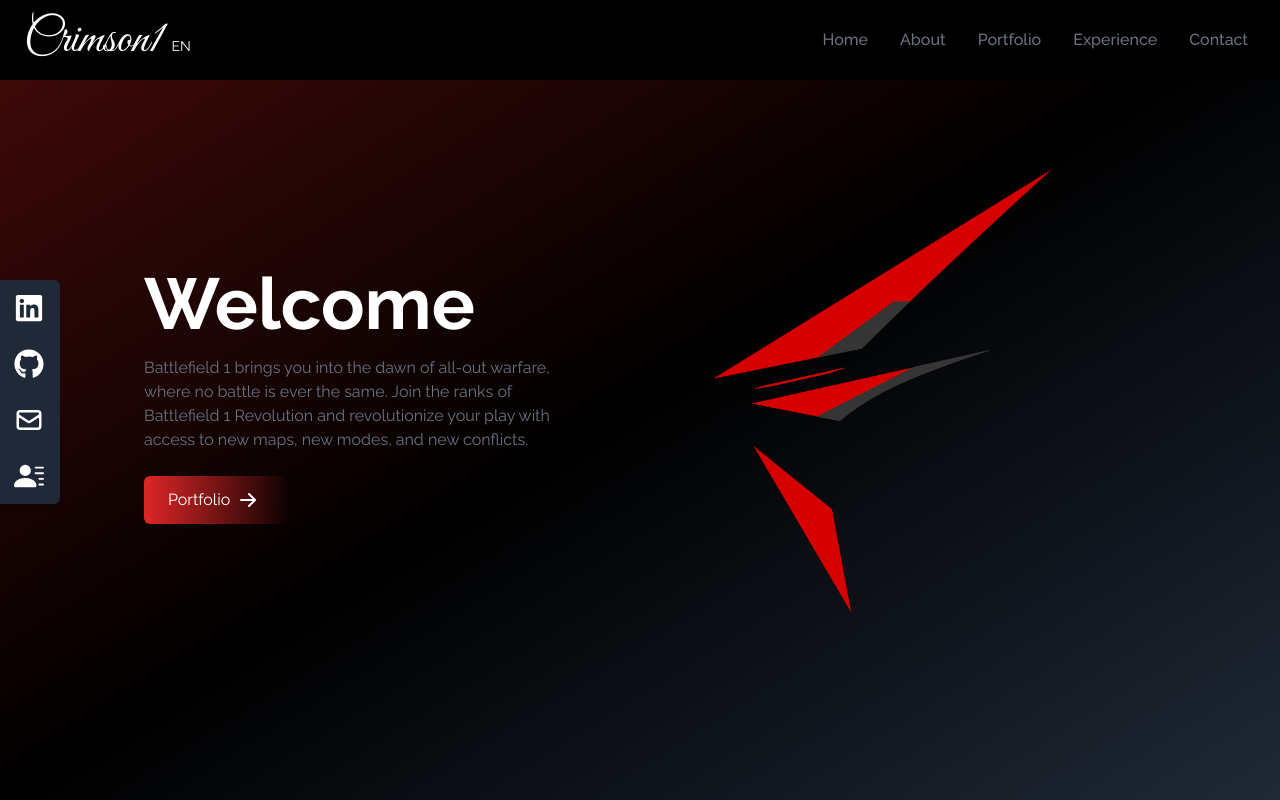
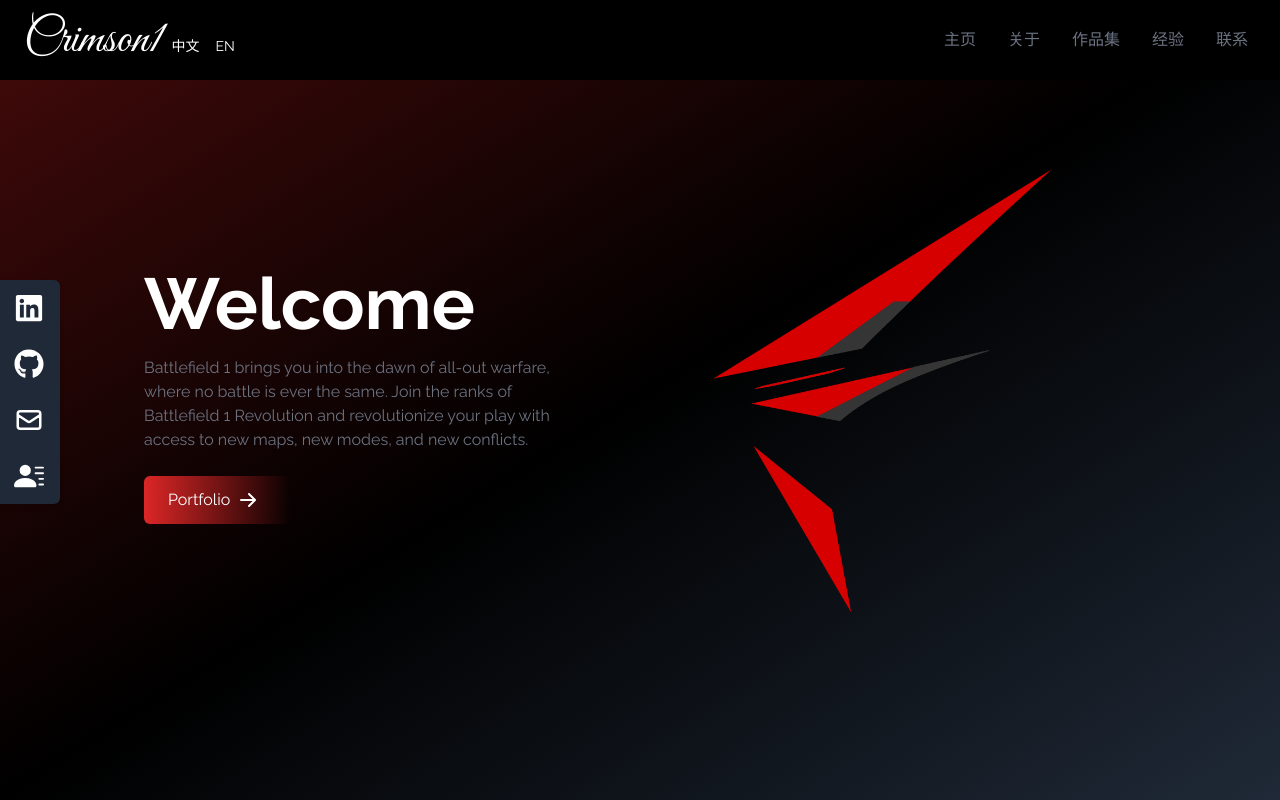
Before and after one commit to Aiden1024/ReactPortfolio, a React (Create React App) app: page / in a window 1280 px wide. Shown: the top 800 px of the page. Built offline with nearby package versions, Linux system fonts and the light colour scheme.

Commit message:
half done language model

```diff
--- a/src/components/About.jsx
+++ b/src/components/About.jsx
@@ -1,8 +1,9 @@
 import React from 'react'
+import Locale from '../locales/index'
 
 function About() {
   return (
-    <div name="about" className=' w-full h-screen bg-gradient-to-bl
+    <div name={Locale.NavBar.NavAbout} className=' w-full h-screen bg-gradient-to-bl
      from-gray-800 via-black to-black text-white'>
       <div className=' max-w-screen-lg p-4 mx-auto flex flex-col
         w-full h-full'>
--- a/src/components/BottomBar.jsx
+++ b/src/components/BottomBar.jsx
@@ -4,8 +4,8 @@ import {SiTailwindcss} from 'react-icons/si'
 
 const BottomBar = () => {
   return (
-    <div className=' bg-black text-white mb-0'>
-      <div className=' flex flex-row justify-center items-center'>
+    <div className=' bg-black text-white h-max'>
+      <div className=' flex flex-row justify-center items-center '>
         Powered by
         <span className=' px-1 animate-spin-slow'>
             < GrReactjs/>
--- a/src/components/Contact.jsx
+++ b/src/components/Contact.jsx
@@ -1,9 +1,10 @@
 import React from 'react'
 import {MdKeyboardDoubleArrowRight} from 'react-icons/md'
+import Locale from '../locales/index'
 
 const Contact = () => {
   return (
-    <div name="Contact" className=' w-full h-screen bg-gradient-to-br
+    <div name={Locale.NavBar.NavContact} className=' w-full h-screen bg-gradient-to-br
      from-black via-black to-red-950 p-4'>
       <div className=' h-full justify-center max-w-screen-lg text-white mx-auto p-4'>
         <div className=' py-6'>
--- a/src/components/Experience.jsx
+++ b/src/components/Experience.jsx
@@ -7,6 +7,7 @@ import nextjs from '../assets/nextjs.png'
 import graphql from '../assets/graphql.png'
 import github from '../assets/github.png'
 import tailwind from '../assets/tailwind.png'
+import Locale from '../locales/index'
 
 const Experience = () => {
     const techs = [
@@ -61,7 +62,7 @@ const Experience = () => {
       ];
 
   return (
-    <div name="experience" className=' bg-gradient-to-b from-gray-800
+    <div name={Locale.NavBar.NavExp} className=' bg-gradient-to-b from-gray-800
      to-black w-full h-screen'>
         <div className=' max-w-screen-lg mx-auto p-4 flex flex-col
          justify-center w-full h-full text-white'>
--- a/src/components/Home.jsx
+++ b/src/components/Home.jsx
@@ -2,11 +2,12 @@ import React from 'react'
 import HeroImage from "../assets/heroImage.png"
 import {HiArrowRight} from 'react-icons/hi'
 import {Link} from 'react-scroll'
+import Locale from '../locales/index'
 
 const Home = () => {
   return (
     // To transfer screen template, mobile: flex-col, pc: md:flex-row
-    <div name="home" className='h-screen w-full bg-gradient-to-br from-red-950 via-black to-gray-800'>
+    <div name={Locale.NavBar.NavHome} className='h-screen w-full bg-gradient-to-br from-red-950 via-black to-gray-800'>
       <div className='max-w-screen-lg mx-auto flex md:flex-row
       items-center flex-col justify-center h-full px-4 text-white '>
         <div className='flex flex-col justify-center h-full'>
--- a/src/components/NavBar.jsx
+++ b/src/components/NavBar.jsx
@@ -1,8 +1,8 @@
-import React, { useState} from 'react'
+import React, { useState, useEffect} from 'react'
 import {FaBars, FaTimes} from "react-icons/fa"
 import{Link} from 'react-scroll'
 // import {HiOutlineLanguage} from 'react-icons/hi2'
-import Locale from '../locales/index'
+import Locale, { changeLang } from '../locales/index'
 
 const NavBar = (props) => {
   const [nav, setNav] = useState(false);
@@ -10,33 +10,29 @@ const NavBar = (props) => {
 
   const initLang = props.lang;
 
-  React.useEffect(() => {
-    if (initLang === "en") {
-      setEn(true);
-    }
-  }, [initLang])
 
+  var curr_lang = 'en';
 
   const links = [
     {
       id:1,
-      link:'home'
+      link:Locale.NavBar.NavHome
     },
     {
       id:2,
-      link:'about'
+      link:Locale.NavBar.NavAbout
     },
     {
       id:3,
-      link:'portfolio'
+      link:Locale.NavBar.NavPortfolio
     },
     {
       id:4,
-      link:'experience'
+      link:Locale.NavBar.NavExp
     },
     {
       id:5,
-      link:'contact'
+      link:Locale.NavBar.NavContact
     },
   ]
 
@@ -49,10 +45,17 @@ const NavBar = (props) => {
           Crimson1
         </button>
 
+        <button className=' text-white text-sm hover:text-red-800 border-gray-500 p-2 duration-200
+        ' onClick={() => changeLang('cn')}>
+         <div className=' '>
+          中文
+         </div>
+        </button>
+
         <button className=' text-white text-sm hover:text-red-800 border-gray-500 p-2 duration-200'
-         onClick={()=> {setEn(!isEn)}}>
+        onClick={() => changeLang('en')}>
          <div className=' '>
-          {isEn ? "EN" : "中文"}
+          EN
          </div>
         </button>
       </div>
@@ -65,10 +68,6 @@ const NavBar = (props) => {
         </li>
         ))}
 
-        {/* <li className='px-4 cursor-pointer capitalize '>
-          < HiOutlineLanguage size={20} />
-
-        </li> */}
 
       </ul>
 
--- a/src/components/Portfolio.jsx
+++ b/src/components/Portfolio.jsx
@@ -5,6 +5,8 @@ import navbar from "../assets/portfolio/navbar.jpg";
 import reactParallax from "../assets/portfolio/reactParallax.jpg";
 import reactSmooth from "../assets/portfolio/reactSmooth.jpg";
 import reactWeather from "../assets/portfolio/reactWeather.jpg";
+import Locale from '../locales/index'
+
 const Portfolio = () => {
   const portfolios = [
     {
@@ -35,7 +37,7 @@ const Portfolio = () => {
 
   return (
     <div
-      name="portfolio"
+      name={Locale.NavBar.NavPortfolio}
       className=" bg-gradient-to-b from-black to-gray-800 w-full text-white
          md:h-screen"
     >
--- a/src/locales/index.tsx
+++ b/src/locales/index.tsx
@@ -5,7 +5,7 @@ export type { RequiredLocaleType } from "./cn";
 
 
 const DEFAULT_LANG = "en";
-const current_lang = getLanguage();
+const current_lang = localStorage.getItem("currLang");
 
 export const AllLangs = [
     "en",
@@ -16,6 +16,7 @@ export function getLanguage() {
     try {
       const gotLang =  navigator.language.toLowerCase();
       for (const option of AllLangs) {
+        // if en-us has en, cn has cn etc.
         if (gotLang.includes(option)) {
           return option;
         }
@@ -26,8 +27,17 @@ export function getLanguage() {
     }
   }
 
+export function changeLang(Lang: string) {
+    for (const option of AllLangs) {
+        if (Lang.includes(option)) {
+          localStorage.setItem('currLang', Lang);
+          window.location.reload();
+        }
+      }
+}
+
+
+
 
   const fallbackLang = (current_lang === "en" ? EN : CN);
-  console.log("aaaaaaaaaaaaaaaa index tsx fallbacklang")
-  console.log(fallbackLang)
   export default fallbackLang as typeof CN;
```
